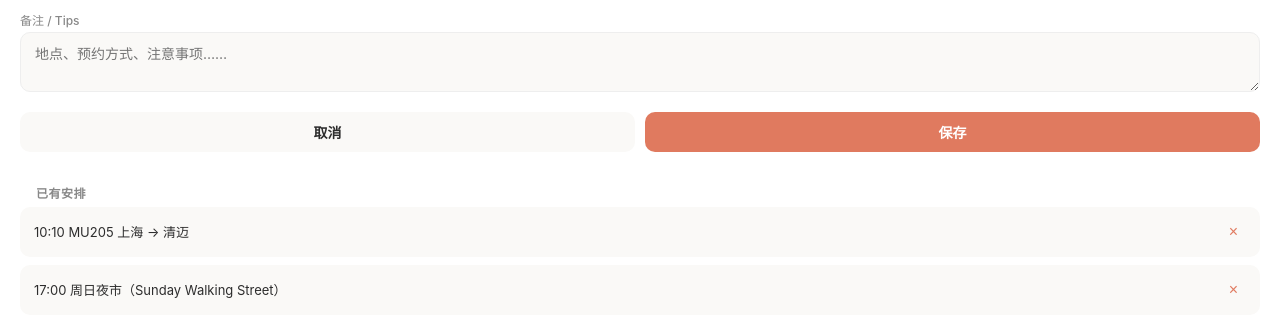
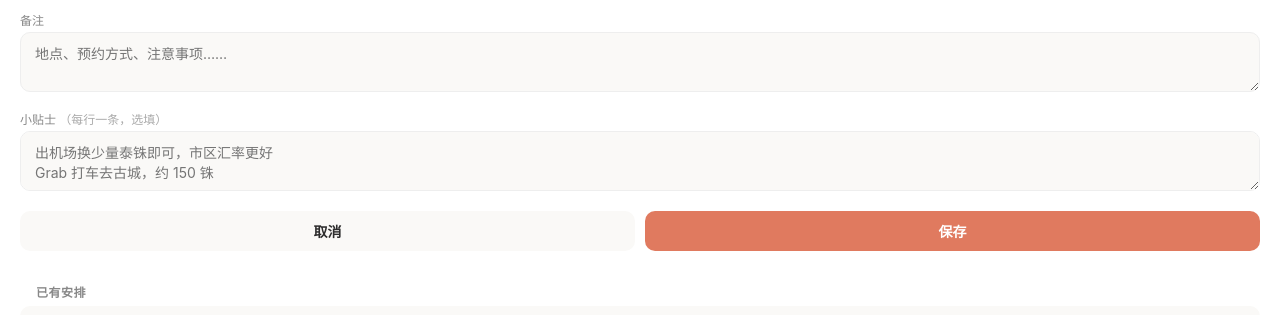
Before and after one commit to nemuchong-alt/chiangmai-trip, a plain HTML site: page index.html in a window 1280 px wide. Both pictures are taken after a click on the button "添加安排". Shown: the part 467-782 px from the top of the page. Drawn offline with Linux system fonts and the light colour scheme.

Commit message:
调整小贴士位置

```diff
--- a/index.html
+++ b/index.html
@@ -484,8 +484,13 @@
   </div>
 
   <div class="form-group">
-    <label>备注 / Tips</label>
+    <label>备注</label>
     <textarea id="editDesc" placeholder="地点、预约方式、注意事项……"></textarea>
+  </div>
+
+  <div class="form-group">
+    <label>小贴士 <span style="font-weight:400;color:#aaa;font-size:12px">（每行一条，选填）</span></label>
+    <textarea id="editTips" placeholder="出机场换少量泰铢即可，市区汇率更好&#10;Grab 打车去古城，约 150 铢"></textarea>
   </div>
 
   <div class="btn-row">
@@ -518,8 +523,16 @@ const CATEGORY_MAP = {
 // 初始数据
 let itinerary = {
   '2026-06-21': [
-    { time: '10:10', title: 'MU205 上海 → 清迈', category: 'transport', desc: '上海浦东 T1 出发，预计 13:25 抵达清迈国际机场' },
-    { time: '17:00', title: '周日夜市（Sunday Walking Street）', category: 'market', desc: '塔佩门(Tha Phae Gate) → 帕辛寺(Wat Phra Singh) 全程\n• 主街 + 两侧寺庙空地的小吃摊\n• 17:00 开市，22:00 收摊，规模周六日都大\n• 建议吃饱了再去，或者留肚子一路吃过去' },
+    { time: '10:10', title: 'MU205 上海 → 清迈', category: 'transport', desc: '上海浦东 T1 出发，预计 13:25 抵达清迈国际机场', tips: [
+      '出机场换少量泰铢够当天用即可，市区汇率更好',
+      'Grab 或 Bolt 打车去古城，约 150-200 铢',
+      '入住后先熟悉周边，不要赶行程',
+      '傍晚步行去 Tha Phae 门，顺路买些小食',
+    ]},
+    { time: '17:00', title: '周日夜市（Sunday Walking Street）', category: 'market', desc: '塔佩门(Tha Phae Gate) → 帕辛寺(Wat Phra Singh)\n从古城东侧 Tha Phae 门出发，一路逛吃\n17:00 开市，22:00 收摊，规模周六日都大', tips: [
+      '主街 + 两侧寺庙空地的小吃摊',
+      '建议吃饱了再去，或者留肚子一路吃过去',
+    ]},
   ],
   '2026-06-22': [],
   '2026-06-23': [
@@ -529,7 +542,11 @@ let itinerary = {
     { time: '19:00', title: 'North Gate Jazz Co-Op 🎷', category: 'activity', desc: '📍 Sri Poom Rd，North Gate 旁（昌普门）\n🎷 小卷毛约 21:30 出场\n• 想坐好位子 → 19:30 前到，也可和老外拼桌\n• 不在乎座位 → 站着听，门口也能听\n• 每晚 19:00-00:00 有现场 Jazz，免费入场，消费制' },
   ],
   '2026-06-25': [
-    { time: '14:55', title: 'MU206 清迈 → 上海', category: 'transport', desc: '清迈国际机场出发，预计 20:00 抵达上海浦东 T1\n⚠️ 建议提前 2.5 小时到机场（国际航班值机+安检）' },
+    { time: '14:55', title: 'MU206 清迈 → 上海', category: 'transport', desc: '清迈国际机场出发，预计 20:00 抵达上海浦东 T1\n⚠️ 建议提前 2.5 小时到机场（国际航班值机+安检）', tips: [
+      '建议提前 2.5 小时到机场（国际航班）',
+      '清迈机场不大，办理值机后还有时间逛机场小店',
+      '带好护照和出境卡',
+    ]},
   ],
 };
 
@@ -581,6 +598,9 @@ function renderDayContent(day, items) {
     const sorted = [...items].sort((a, b) => (a.time || '').localeCompare(b.time || ''));
     sorted.forEach(item => {
       const cat = CATEGORY_MAP[item.category] || CATEGORY_MAP.info;
+      const isArrival = item.title.includes('→') && item.title.includes('清迈');
+      const isDeparture = item.title.includes('→') && item.title.includes('上海');
+      const tipsTitle = isDeparture ? '✈️ 返程小贴士' : '💡 小贴士';
       html += `
         <div class="timeline-item type-${item.category}">
           <div class="item-header">
@@ -589,12 +609,10 @@ function renderDayContent(day, items) {
           </div>
           ${item.desc ? `<div class="item-desc">${item.desc}</div>` : ''}
           <span class="item-tag ${cat.tag}">${cat.label}</span>
-        </div>`;
+        </div>
+        ${item.tips ? `<div class="tips-card"><h4>${tipsTitle}</h4><ul>${item.tips.map(t => `<li>${t}</li>`).join('')}</ul></div>` : ''}`;
     });
   }
-
-  // Tips for specific days
-  html += renderTips(day.date);
 
   return html;
 }
@@ -753,12 +771,15 @@ function saveItem() {
   }
 
   if (!itinerary[date]) itinerary[date] = [];
-  itinerary[date].push({ time, title, category: currentEditCat, desc });
+  const tipsRaw = document.getElementById('editTips').value.trim();
+  const tips = tipsRaw ? tipsRaw.split('\n').map(t => t.trim()).filter(Boolean) : [];
+  itinerary[date].push({ time, title, category: currentEditCat, desc, tips: tips.length ? tips : undefined });
 
   // Reset form
   document.getElementById('editTime').value = '';
   document.getElementById('editTitle').value = '';
   document.getElementById('editDesc').value = '';
+  document.getElementById('editTips').value = '';
 
   render();
   // Re-open panel to show updated list
```
